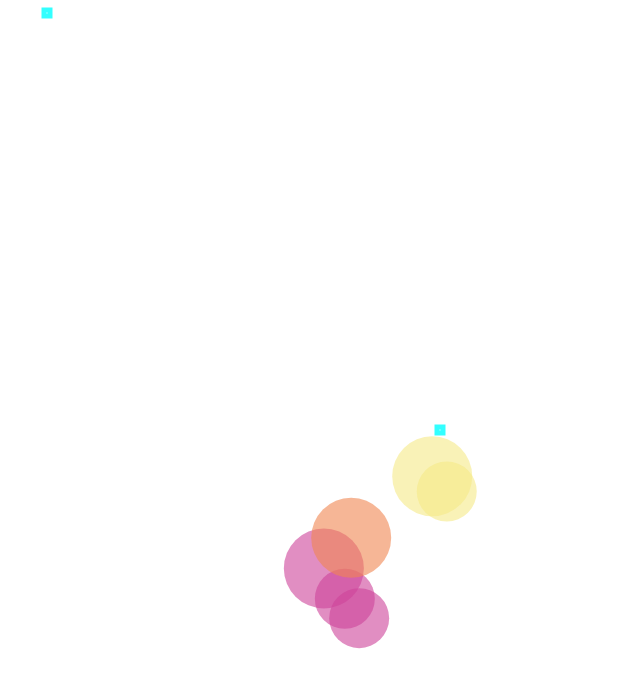
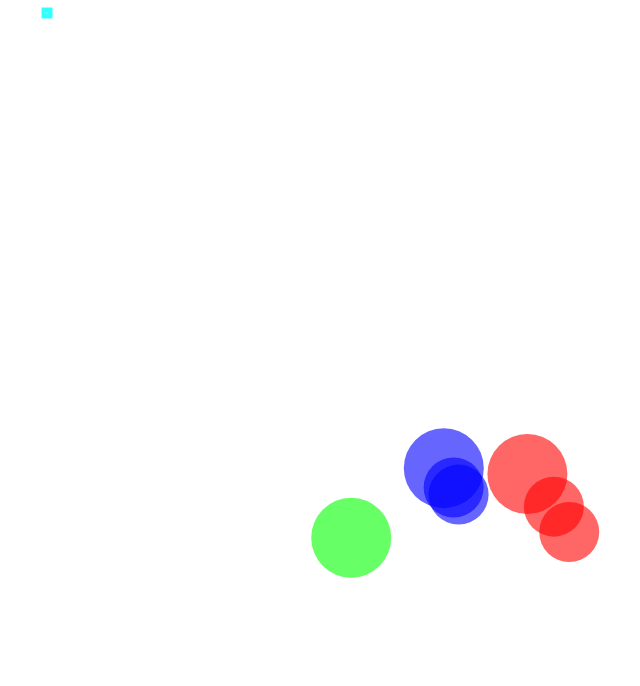
Before and after one commit to AJFaraday/aquarium, a plain HTML site: page index.html in a window 1280 px wide. Shown: the whole page, without its empty margins (228-868 px from the left). Drawn offline with Linux system fonts and the light colour scheme.

Commit message:
RGB strategy snakes

```diff
--- a/concerns/eater.js
+++ b/concerns/eater.js
@@ -1,4 +1,6 @@
-if (typeof Concerns === 'undefined') {Concerns = {}}
+if (typeof Concerns === 'undefined') {
+  Concerns = {}
+}
 
 /*
 
@@ -7,15 +9,20 @@ An eater will have
 x
 y
 target (With x and y)
+strategy nearest farthest random
 
 */
 
 Concerns.Eater = class Eater {
 
   set_target() {
-    if(Game.food.length > 0) {
-      // randomly pick a food
-      this.target = Game.food[Math.floor(Math.random() * Game.food.length)];
+    if (Game.food.length > 0) {
+      //this.target = this.random_food();
+      if(typeof this.strategy === 'undefined') {
+        this.target = this.random_food();
+      } else {
+        this.target = this[this.strategy]();
+      }
     } else {
       // todo choose somewhere nearby
       this.target = {
@@ -25,6 +32,28 @@ Concerns.Eater = class Eater {
     }
   }
 
+  nearest_food() {
+    var eater = this;
+    var distances = Game.food.map(function (food) {
+      return Utils.distanceBetweenPoints(eater, food);
+    });
+    var min_distance = Math.min(...distances);
+    return Game.food[distances.indexOf(min_distance)];
+  }
+
+  farthest_food() {
+    var eater = this;
+    var distances = Game.food.map(function (food) {
+      return Utils.distanceBetweenPoints(eater, food);
+    });
+    var max_distance = Math.max(...distances);
+    return Game.food[distances.indexOf(max_distance)];
+  }
+
+  random_food() {
+    return Game.food[Math.floor(Math.random() * Game.food.length)]
+  }
+
   eat() {
     this.speed += 0.1;
     this.set_target();
--- a/game.js
+++ b/game.js
@@ -63,13 +63,16 @@ class Game {
     }
   }
 
-  static add_creature(type) {
+  static add_creature(type, colour, strategy) {
     var creature = new Creatures[type];
+    creature.colour = colour;
+    creature.strategy = strategy;
+    /*
     var r = Math.floor(Math.random() * 192) + 64;
     var g = Math.floor(Math.random() * 192) + 64;
     var b = Math.floor(Math.random() * 192) + 64;
     creature.colour = 'rgba('+r+','+g+','+b+',0.6)';
-    console.log(creature.colour)
+     */
     return creature;
   };
 
--- a/index.html
+++ b/index.html
@@ -29,9 +29,10 @@
 
     <script type="text/javascript">
       Game.init();
-      Game.add_creature('Snake');
-      Game.add_creature('Snake');
-      Game.add_creature('Snake');
+      Game.add_creature('Snake', 'rgb(255,0,0,0.6', 'nearest_food');
+      Game.add_creature('Snake', 'rgb(0,255,0,0.6', 'farthest_food');
+      Game.add_creature('Snake', 'rgb(0,0,255,0.6', 'random_food');
+
       Game.creatures.forEach(function(x){x.set_target()})
     </script>
   </body>
```
